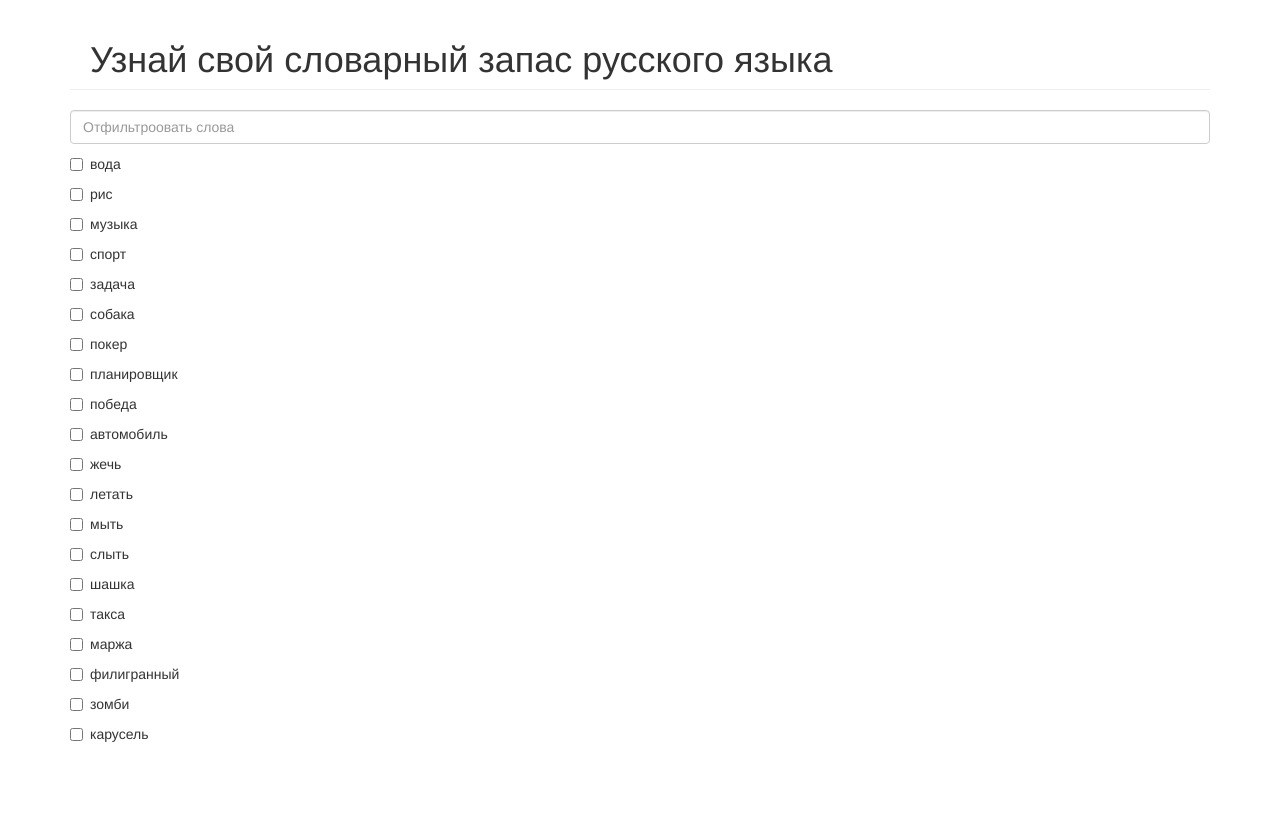
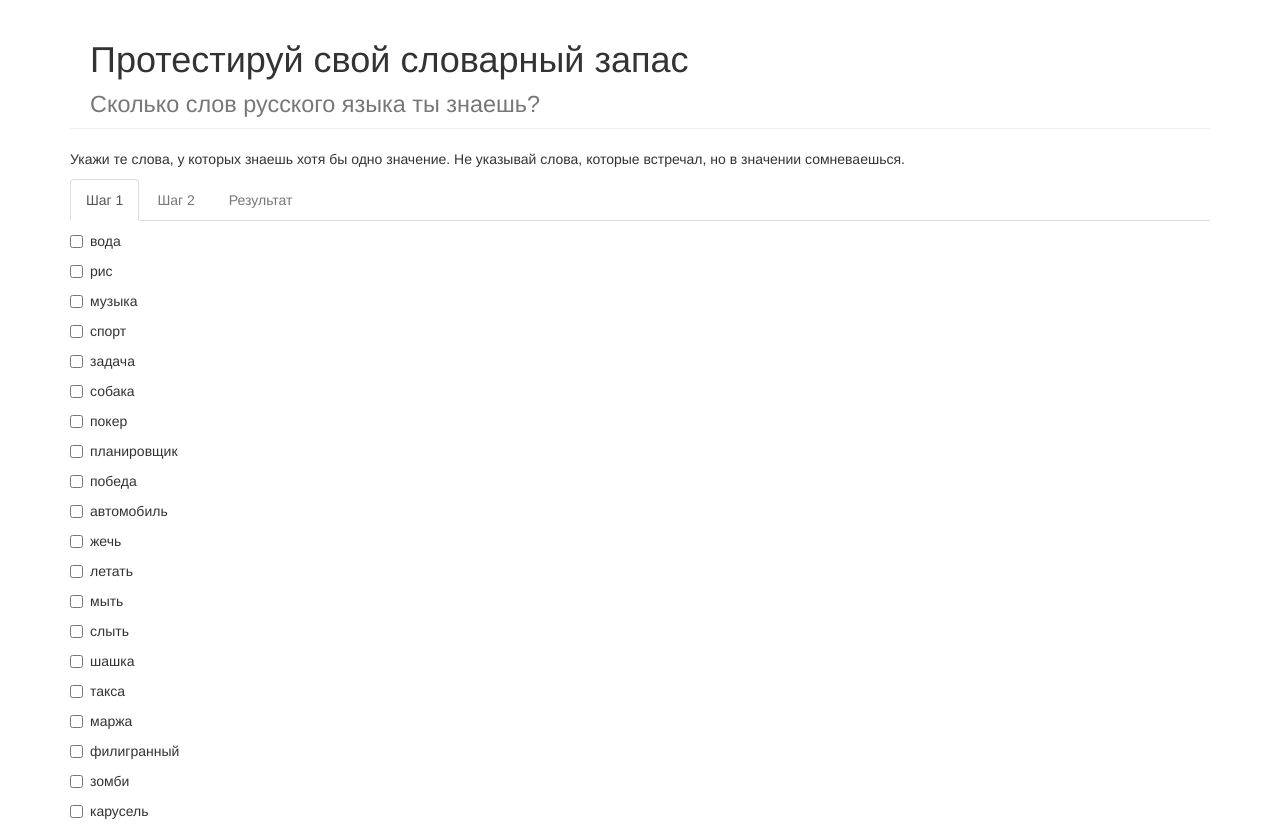
Before and after one commit to vasiliy-dyakov/tyv, a website: page static/index.html in a window 1280 px wide. Before the commit the page ends 800 px from the top, so only its background shows below. Drawn offline with nearby package versions, Linux system fonts and the light colour scheme.

Commit message:
Правка главной страницы

```diff
--- a/static/index.html
+++ b/static/index.html
@@ -10,9 +10,17 @@
 <body>
     <div class="container">
         <div class="page-header">
-            <h1>Узнай свой словарный запас русского языка</h1>
+            <h1>Протестируй свой словарный запас<br>
+                <small>Сколько слов русского языка ты знаешь?</small></h1>
         </div>
-        <input type="text" class="form-control" placeholder="Отфильтроовать слова" ng-model="filterWords">
+        <div class="callout callout-primery">
+            <p>Укажи те слова, у которых знаешь хотя бы одно значение. Не указывай слова, которые встречал, но в значении сомневаешься.</p>
+        </div>
+        <ul class="nav nav-tabs">
+            <li class="active"><a href="#">Шаг 1</a></li>
+            <li class="disabled"><a href="#">Шаг 2</a></li>
+            <li class="disabled"><a href="#">Результат</a></li>
+        </ul>
         <div ng-init="words=['вода', 'рис', 'музыка', 'спорт', 'задача', 'собака', 'покер', 'планировщик', 'победа', 'автомобиль', 'жечь', 'летать', 'мыть', 'слыть', 'шашка', 'такса', 'маржа', 'филигранный', 'зомби', 'карусель']">
             <ul class="list-unstyled" >
                 <li ng-repeat="word in words | filter:filterWords">
```
